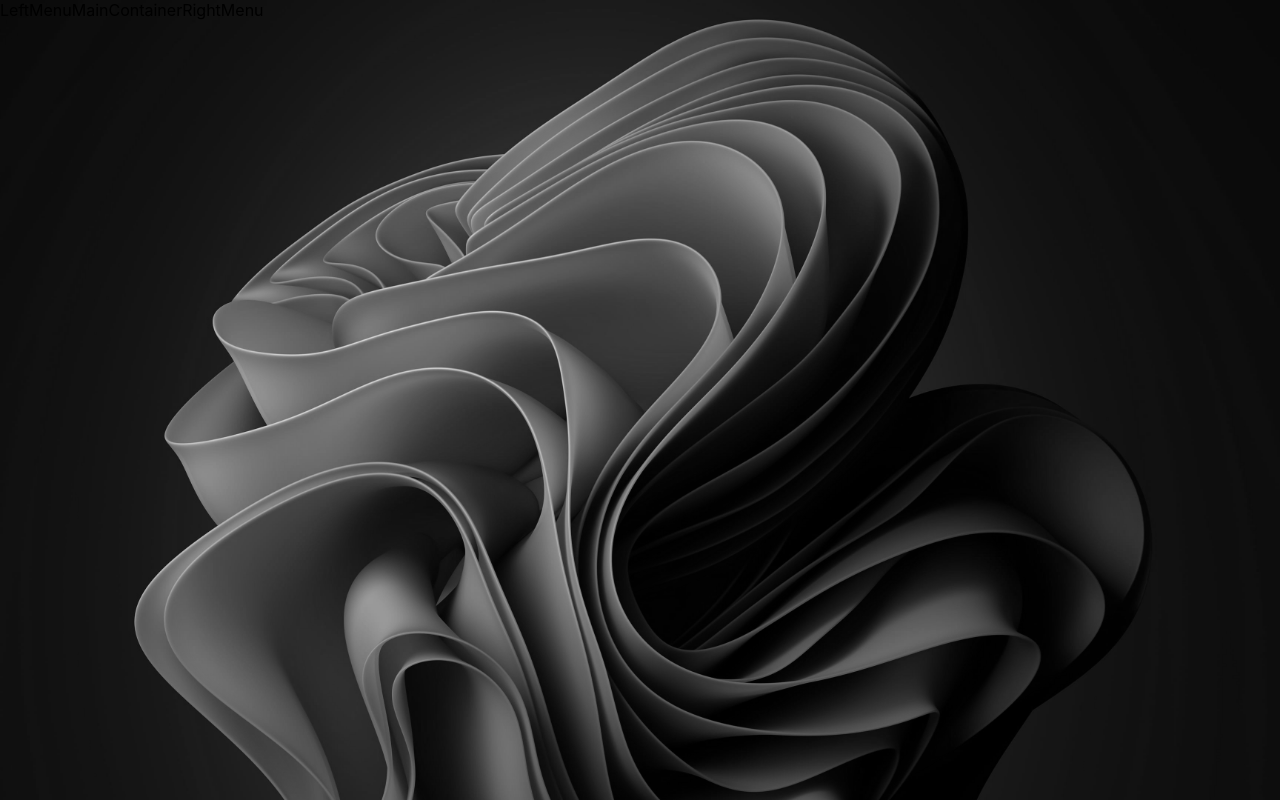
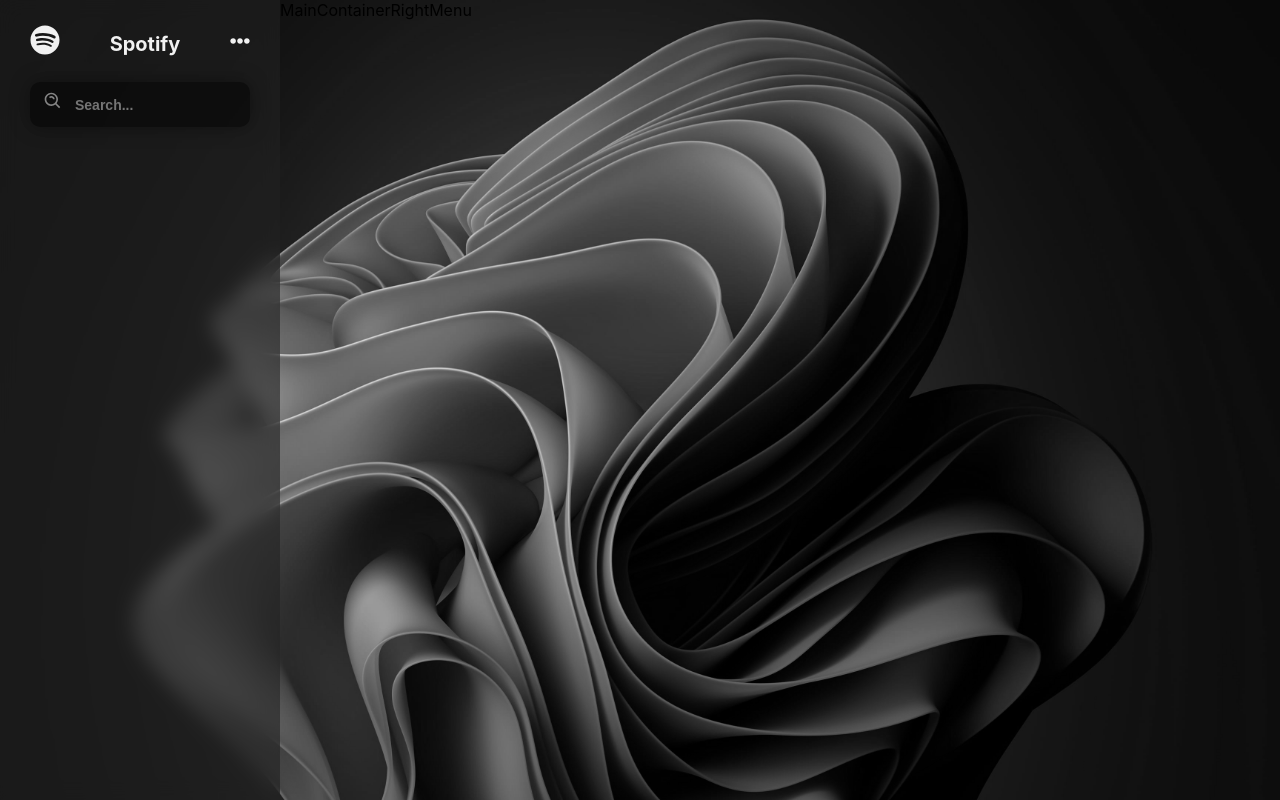
Before and after one commit to yishant11/Spotify-app, a React (Create React App) app: page / in a window 1280 px wide. Built offline with nearby package versions, Linux system fonts and the light colour scheme.

Commit message:
left menu logo styling

```diff
--- a/package.json
+++ b/package.json
@@ -8,7 +8,9 @@
     "@testing-library/user-event": "^13.5.0",
     "react": "^17.0.2",
     "react-dom": "^17.0.2",
+    "react-icons": "^4.3.1",
     "react-scripts": "^5.0.0",
+    "styled-components": "^5.3.3",
     "web-vitals": "^2.1.4"
   },
   "scripts": {
--- a/src/components/LeftMenu.js
+++ b/src/components/LeftMenu.js
@@ -1,9 +1,87 @@
 import React from 'react'
-
+import styled from 'styled-components'
+import { FaSpotify, FaEllipsisH } from 'react-icons/fa'
+import { BiSearchAlt } from 'react-icons/bi'
 const LeftMenu = () => {
     return (
-        <div>LeftMenu</div>
+        <Wrapper>
+            <div className="logo-container">
+                <i><FaSpotify /></i>
+                <h2>Spotify</h2>
+                <i>
+                    <FaEllipsisH />
+                </i>
+            </div>
+            <div className="search-box">
+                <input type="text" placeholder='Search...' />
+                <i>
+                    <BiSearchAlt />
+                </i>
+            </div>
+        </Wrapper>
     )
 }
 
+const Wrapper = styled.section`
+    width: 280px;
+    height: 100%;
+    min-height: 100vh;
+    background: rgba(34,34,34,0.6);
+    backdrop-filter: blur(10px);
+    padding: 25px 30px;
+    overflow: hidden;
+    transition: all 0.3s ease;
+    .logo-container {
+        color: #f1f1f1;
+        display: flex;
+        align-items: center;
+        justify-content: space-between;
+        i {
+            font-size: 30px;
+        }
+        i:nth-child(3) {
+            font-size: 20px;
+        }
+        h2 {
+            font-size: 20px;
+        }
+    }
+    .search-box {
+        width: 100%;
+        height: 45px;
+        /* background: coral; */
+        position: relative;
+        margin-top: 20px;
+        overflow: hidden;
+        border-radius: 10px;
+        box-shadow: 0px 0px 20px rgba(0,0,0,0.4);
+        input {
+            width: 100%;
+            height: 100%;
+            padding-left: 45px;
+            outline: none;
+            border: none;
+            background: rgba(0,0,0,0.5);
+            color: #f1f1f1;
+            font-size: 14px;
+            font-weight: bold;
+        }
+        i {
+            position: absolute;
+            font-size: 20px;
+            top: 0;
+            left: 0;
+            width: 45px;
+            height: 45px;
+            line-height: 45px;
+            /* background: #555; */
+            text-align: center;
+            /* transform: translateY(50%); */
+            color: #848484;
+        }
+    }
+
+`
+
+
 export default LeftMenu
```
Also changed, not shown: 1 other file (tests, documents, lock files or other folders).
